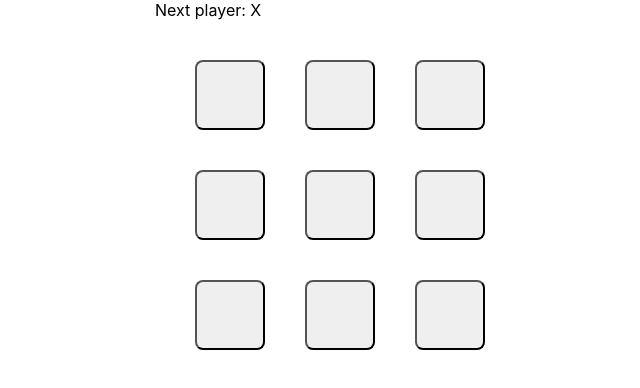
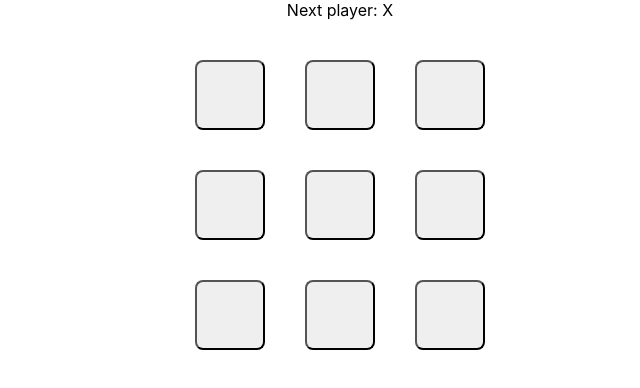
Before and after one commit to theredcap1/tictactoe, a React (Vite) app: page / in a window 1280 px wide. Shown: the top 388 px of the page, without its empty margins (300-940 px from the left). Built offline with nearby package versions, Linux system fonts and the light colour scheme.

Commit message:
fixed bugs

```diff
--- a/src/App.jsx
+++ b/src/App.jsx
@@ -41,7 +41,7 @@ export default function App() {
         status = "Next player: " + (XisNext ? "X" : "O");
     return (
         <>
-            <div>{status}</div>
+            <div style={{textAlign: "center"}}>{status}</div>
             <div style={{
                 margin: '20px',
                 display: "flex",
```
